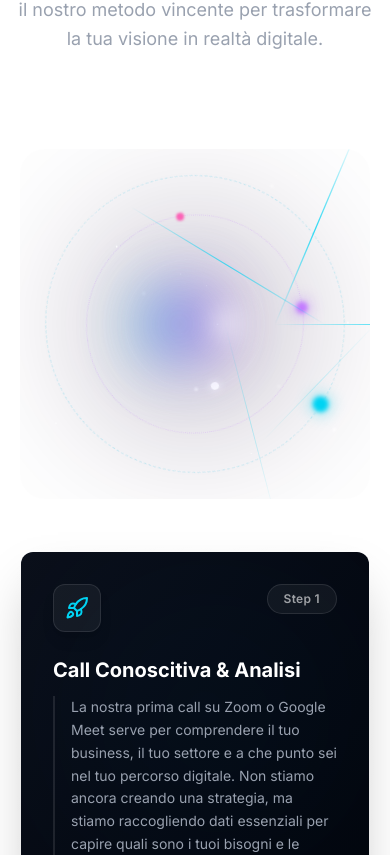
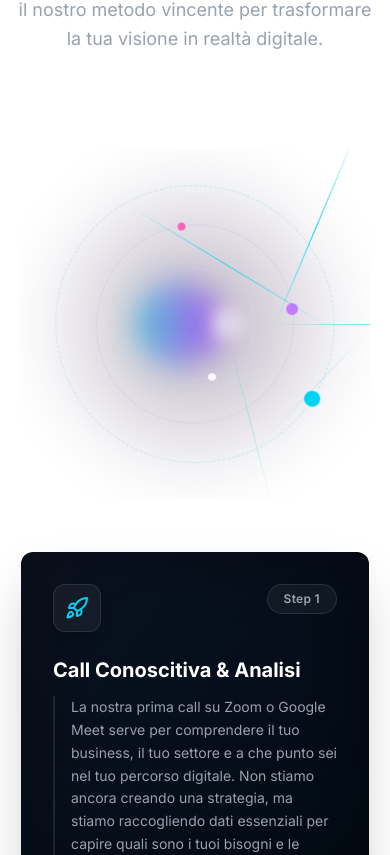
Before and after one commit to mirkodgzconsulting/mediacomgroup, a Next.js app: page / in a window 390 px wide. Shown: the part 3029-3884 px from the top of the page. Built offline with nearby package versions, Linux system fonts and the light colour scheme.

Commit message:
fix: Optimize PortfolioFeed scrolling and performance for mobile

```diff
--- a/components/sections/portfolio-feed.tsx
+++ b/components/sections/portfolio-feed.tsx
@@ -87,8 +87,8 @@ export function PortfolioFeed() {
                   >
                     <div className="bg-linear-to-br from-[#0B0F19] to-[#02040A] p-8 rounded-xl relative overflow-hidden h-full shadow-2xl">
 
-                       {/* Inner Glow */}
-                       <div className={`absolute top-0 right-0 w-80 h-80 bg-linear-to-br ${step.color} blur-[100px] opacity-20 group-hover:opacity-30 transition-opacity`} />
+                       {/* Inner Glow - Optimized */}
+                       <div className={`absolute top-0 right-0 w-80 h-80 bg-linear-to-br ${step.color} blur-[40px] md:blur-[100px] opacity-20 group-hover:opacity-30 transition-opacity`} />
 
                        <div className="relative z-10">
                           <div className="flex justify-between items-start mb-6">
@@ -126,13 +126,14 @@ export function PortfolioFeed() {
              </div>
 
              {/* Right Column: Sticky Image */}
-             <div className="sticky top-24 block self-start w-full max-w-[350px] lg:max-w-none mx-auto order-first lg:order-last lg:mt-0">
+             <div className="relative md:sticky md:top-24 block self-start w-full max-w-[350px] lg:max-w-none mx-auto order-first lg:order-last lg:mt-0">
                <div className="relative w-full aspect-square flex items-center justify-center perspective-[500px] overflow-hidden rounded-3xl">
 
-                  {/* Deep Space Gradient */}
-                  <div className="absolute inset-0 bg-[radial-gradient(circle_at_50%_50%,rgba(20,0,50,0.3),transparent_70%)] blur-3xl" />
+                  {/* Deep Space Gradient - Reduced Blur for Mobile */}
+                  <div className="absolute inset-0 bg-[radial-gradient(circle_at_50%_50%,rgba(20,0,50,0.3),transparent_70%)] blur-xl md:blur-3xl" />
 
-                  {/* Chaos Particles - High quantity, small size */}
+                  {/* Chaos Particles - DISABLED ON MOBILE */}
+                  <div className="hidden md:block">
                     {randomParticles.map((particle, i) => (
                       <motion.div
                         key={`chaos-${i}`}
@@ -157,36 +158,37 @@ export function PortfolioFeed() {
                         }}
                       />
                     ))}
+                  </div>
 
                   {/* Organized Orbits */}
-                  <div className="relative w-[300px] h-[300px] flex items-center justify-center preserve-3d">
+                  <div className="relative w-[280px] h-[280px] md:w-[300px] md:h-[300px] flex items-center justify-center preserve-3d">
 
                      {/* Orbit 1 */}
                      <motion.div
                        animate={{ rotateZ: 360, rotateX: 20, rotateY: 10 }}
                        transition={{ duration: 20, repeat: Infinity, ease: "linear" }}
-                       className="absolute inset-0 rounded-full border border-cyan-500/20 border-dashed"
+                       className="absolute inset-0 rounded-full border border-cyan-500/20 border-dashed will-change-transform"
                      >
-                        <div className="absolute top-0 left-1/2 -translate-x-1/2 -translate-y-1/2 w-4 h-4 bg-cyan-400 rounded-full blur-[2px] shadow-[0_0_15px_rgba(34,211,238,0.8)]" />
+                        <div className="absolute top-0 left-1/2 -translate-x-1/2 -translate-y-1/2 w-4 h-4 bg-cyan-400 rounded-full blur-none md:blur-[2px] shadow-none md:shadow-[0_0_15px_rgba(34,211,238,0.8)]" />
                      </motion.div>
 
                      {/* Orbit 2 */}
                      <motion.div
                        animate={{ rotateZ: -360, rotateX: -20, rotateY: 30 }}
                        transition={{ duration: 25, repeat: Infinity, ease: "linear" }}
-                       className="absolute inset-[40px] rounded-full border border-purple-500/20 border-dotted"
+                       className="absolute inset-[40px] rounded-full border border-purple-500/20 border-dotted will-change-transform"
                      >
-                        <div className="absolute bottom-0 left-1/2 -translate-x-1/2 translate-y-1/2 w-3 h-3 bg-purple-400 rounded-full blur-[2px] shadow-[0_0_15px_rgba(168,85,247,0.8)]" />
-                        <div className="absolute top-1/2 right-0 translate-x-1/2 -translate-y-1/2 w-2 h-2 bg-pink-400 rounded-full blur-[1px]" />
+                        <div className="absolute bottom-0 left-1/2 -translate-x-1/2 translate-y-1/2 w-3 h-3 bg-purple-400 rounded-full blur-none md:blur-[2px] shadow-none md:shadow-[0_0_15px_rgba(168,85,247,0.8)]" />
+                        <div className="absolute top-1/2 right-0 translate-x-1/2 -translate-y-1/2 w-2 h-2 bg-pink-400 rounded-full blur-none md:blur-[1px]" />
                      </motion.div>
 
                      {/* Orbit 3 (Fast Inner) */}
                      <motion.div
                        animate={{ rotateZ: 360, rotateX: 45 }}
                        transition={{ duration: 15, repeat: Infinity, ease: "linear" }}
-                       className="absolute inset-[80px] rounded-full border border-white/10"
+                       className="absolute inset-[80px] rounded-full border border-white/10 will-change-transform"
                      >
-                        <div className="absolute top-0 left-1/2 -translate-x-1/2 -translate-y-1/2 w-2 h-2 bg-white rounded-full shadow-[0_0_10px_white]" />
+                        <div className="absolute top-0 left-1/2 -translate-x-1/2 -translate-y-1/2 w-2 h-2 bg-white rounded-full shadow-none md:shadow-[0_0_10px_white]" />
                      </motion.div>
 
                      {/* Central Singularity */}
@@ -194,9 +196,9 @@ export function PortfolioFeed() {
                         <motion.div
                           animate={{ scale: [1, 1.5, 1], opacity: [0.5, 1, 0.5] }}
                           transition={{ duration: 3, repeat: Infinity, ease: "easeInOut" }}
-                          className="w-16 h-16 bg-linear-to-r from-cyan-500 to-purple-600 rounded-full blur-xl" // Increased blur for nebulous look
+                          className="w-16 h-16 bg-linear-to-r from-cyan-500 to-purple-600 rounded-full blur-md md:blur-xl"
                         />
-                        <div className="w-8 h-8 bg-white rounded-full blur-md animate-pulse z-10" />
+                        <div className="w-8 h-8 bg-white rounded-full blur-sm md:blur-md animate-pulse z-10" />
                      </div>
 
                   </div>
```
Lines whose indentation alone changed are shown as unchanged.
